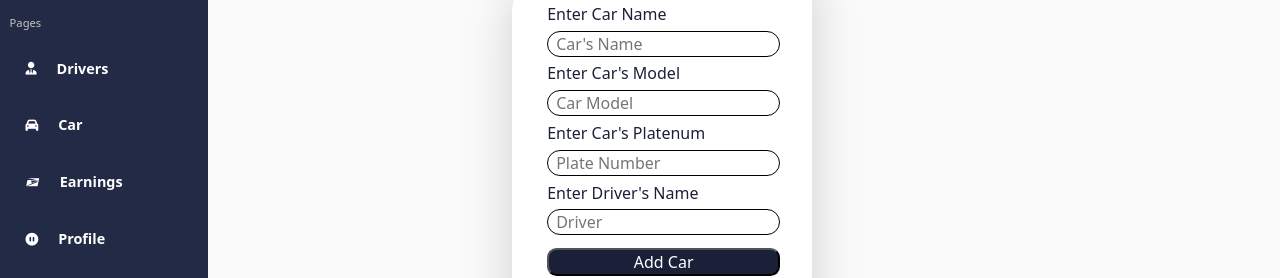
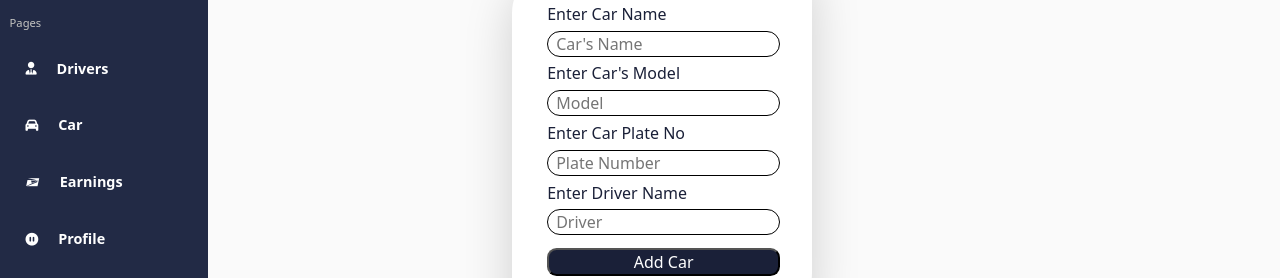
Before and after one commit to victorkhachi/newTookuai, a React (Create React App) app in the folder toouukia/: page /cModel in a window 1280 px wide. Both pictures are taken after a click on the label "Add new Car". Shown: the part 275-553 px from the top of the page. Built offline with nearby package versions, Linux system fonts and the light colour scheme; some icons are missing.

Commit message:
car form translation implemented

```diff
--- a/toouukia/src/components/Carform.js
+++ b/toouukia/src/components/Carform.js
@@ -1,56 +1,55 @@
 import React, { Component } from 'react'
-
-export default class Carform extends Component {
+import { withTranslation } from 'react-i18next';
+ class Carform extends Component {
   render() {
     return (
       <div className="formm shadow-lg">
         <form onSubmit={this.props.handleFormSubmit} className="Formm">
-          <label className="labell">Enter Car Name</label>
+          <label className="labell">{this.props.t("fCarN")}</label>
           <input
             className="inputt"
-            placeholder="Car's Name"
+            placeholder={this.props.t("Cn")}
             value={this.props.newName}
             type="text"
             name="name"
             onChange={this.props.handleInputChange}
           />
-          <label className="labell">Enter Car's Model</label>
+          <label className="labell">{this.props.t("fCarM")}</label>
           <input
             className="inputt"
-            placeholder="Car Model"
+            placeholder={this.props.t("CModel")}
             value={this.props.newModel}
             type="text"
             name="model"
             onChange={this.props.handleInputChange}
-          >
-          </input>
-          <label className="labell">Enter Car's Platenum</label>
+          ></input>
+          <label className="labell">{this.props.t("fCarP")}</label>
           <input
             className="inputt"
             value={this.props.newPlateNum}
             type="text"
             name="plateNum"
             onChange={this.props.handleInputChange}
-            placeholder="Plate Number"
+            placeholder={this.props.t("Cpn")}
           />
-          <label className="labell">Enter Driver's Name</label>
+          <label className="labell">{this.props.t("fCarDn")}</label>
           <input
             className="inputt"
             value={this.props.newDriver}
             type="text"
             name="driver"
             onChange={this.props.handleInputChange}
-            placeholder="Driver"
+            placeholder={this.props.t("D")}
           />
           <button className="btnnn" type="submit" value="Submit">
-            Add Car
+            {this.props.t("fCarBtn")}
           </button>
         </form>
       </div>
     );
   }
 }
-
+export default withTranslation()(Carform)
 
 // import React, { useState, useEffect } from "react";
 
```
